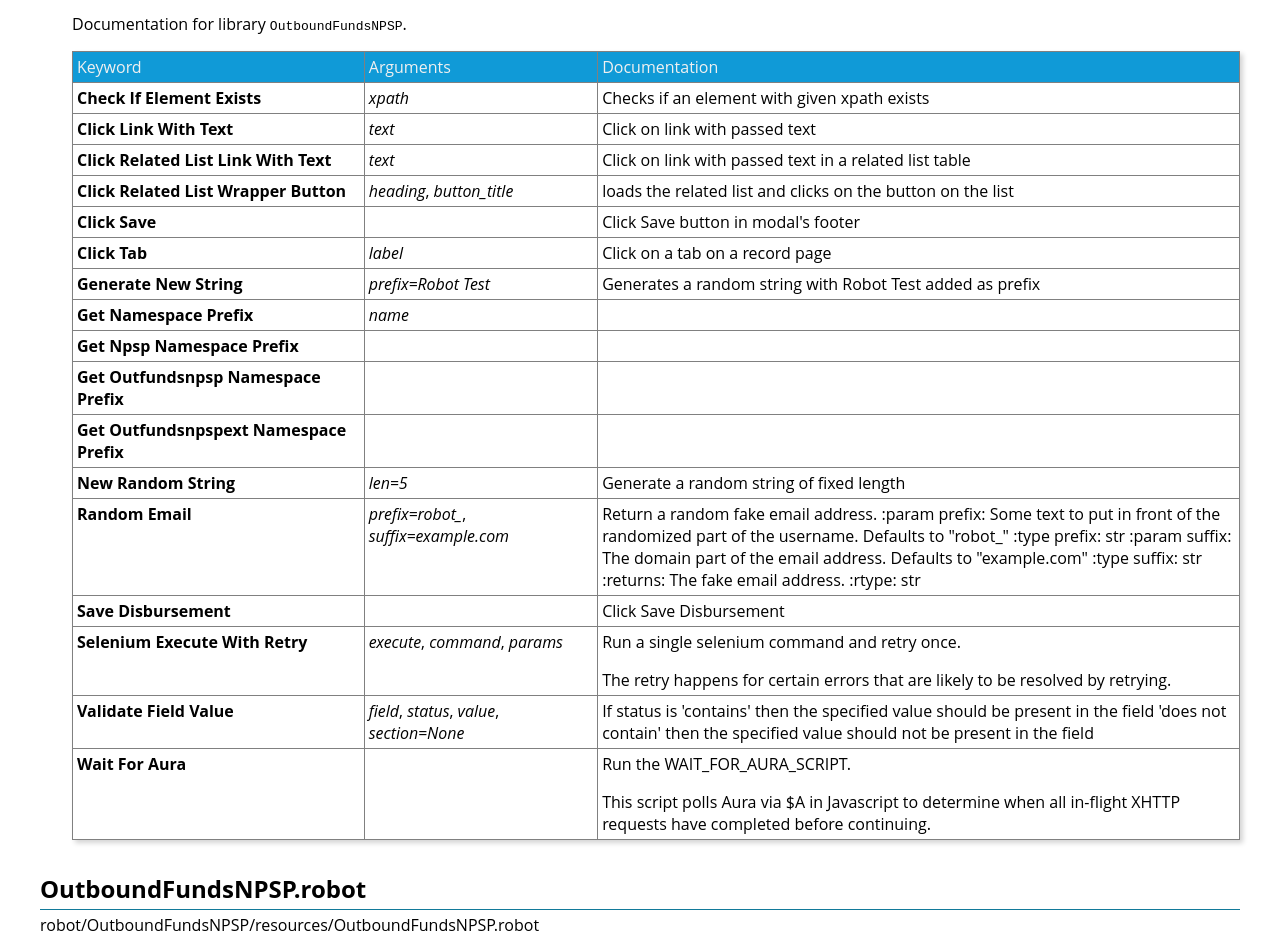
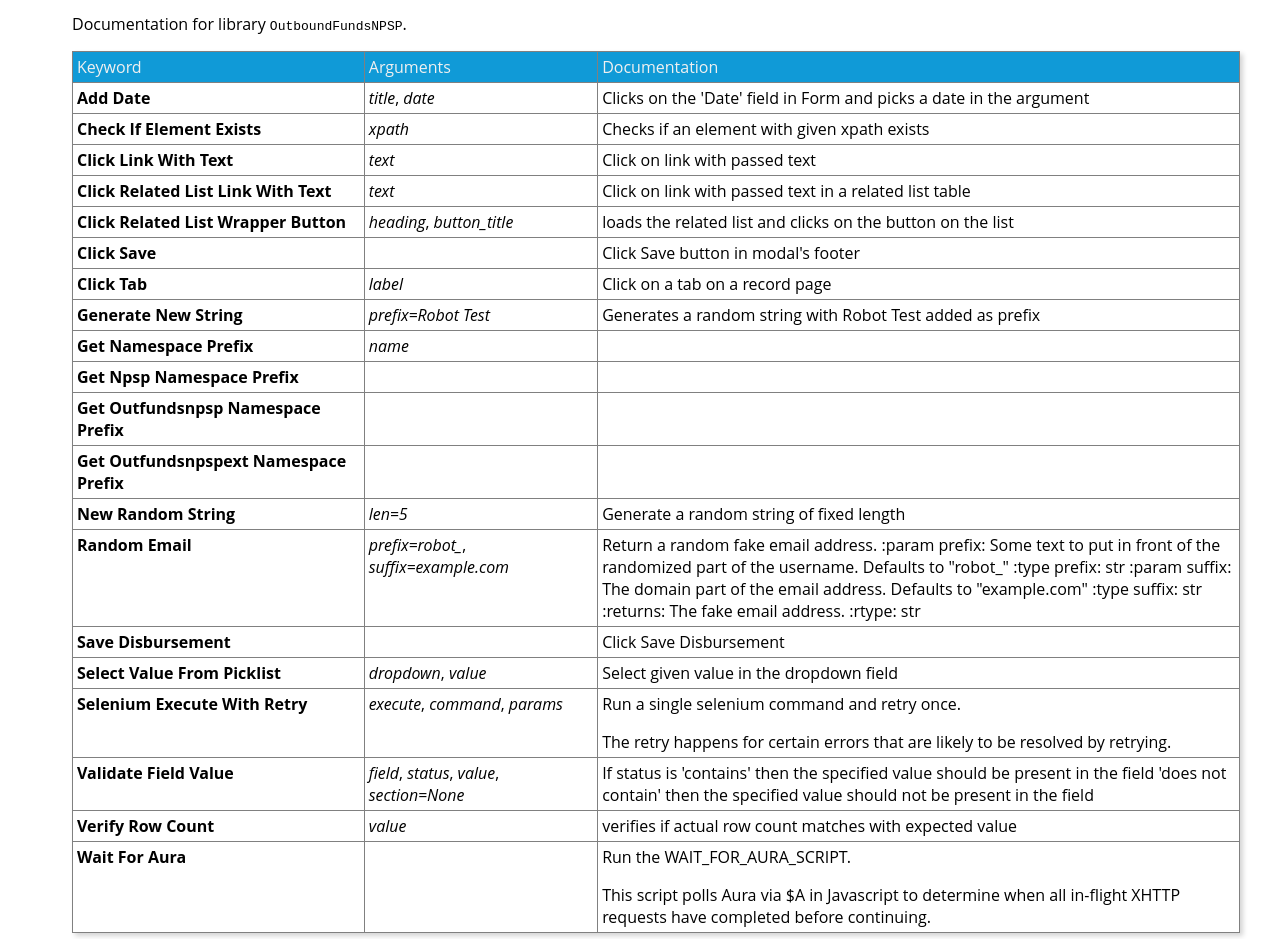
Before and after one commit to SalesforceFoundation/OutboundFundsModuleNPSP, a website: page robot/OutboundFundsNPSP/doc/Keywords.html in a window 1280 px wide. Shown: the part 183-1122 px from the top of the page. Drawn offline with nearby package versions, Linux system fonts and the light colour scheme.

Commit message:
adding keywords file

```diff
--- a/robot/OutboundFundsNPSP/doc/Keywords.html
+++ b/robot/OutboundFundsNPSP/doc/Keywords.html
@@ -192,6 +192,21 @@
                                 <th>Documentation</th>
                             </tr>
 
+                            <tr class="kwrow" id="OutboundFundsNPSP.py.Add Date">
+                                <td class="kwname">Add Date</td>
+                                <td class="kwargs">
+                                    <i>title</i>,
+
+                                    <i>date</i>
+                                </td>
+                                <td class="kwdoc">
+                                    <p>
+                                        Clicks on the 'Date' field in Form and picks a
+                                        date in the argument
+                                    </p>
+                                </td>
+                            </tr>
+
                             <tr
                                 class="kwrow"
                                 id="OutboundFundsNPSP.py.Check If Element Exists"
@@ -364,6 +379,21 @@
 
                             <tr
                                 class="kwrow"
+                                id="OutboundFundsNPSP.py.Select Value From Picklist"
+                            >
+                                <td class="kwname">Select Value From Picklist</td>
+                                <td class="kwargs">
+                                    <i>dropdown</i>,
+
+                                    <i>value</i>
+                                </td>
+                                <td class="kwdoc">
+                                    <p>Select given value in the dropdown field</p>
+                                </td>
+                            </tr>
+
+                            <tr
+                                class="kwrow"
                                 id="OutboundFundsNPSP.py.Selenium Execute With Retry"
                             >
                                 <td class="kwname">Selenium Execute With Retry</td>
@@ -403,6 +433,19 @@
                                         should be present in the field 'does not contain'
                                         then the specified value should not be present in
                                         the field
+                                    </p>
+                                </td>
+                            </tr>
+
+                            <tr class="kwrow" id="OutboundFundsNPSP.py.Verify Row Count">
+                                <td class="kwname">Verify Row Count</td>
+                                <td class="kwargs">
+                                    <i>value</i>
+                                </td>
+                                <td class="kwdoc">
+                                    <p>
+                                        verifies if actual row count matches with expected
+                                        value
                                     </p>
                                 </td>
                             </tr>
@@ -921,7 +964,7 @@
             </div>
         </div>
         <div class="footer">
-            Generated on Monday March 22, 02:53 PM - cumulusci v3.28.0
+            Generated on Tuesday March 23, 09:16 AM - cumulusci v3.28.0
         </div>
     </body>
 </html>
```
Also changed, not shown: 1 other file.
